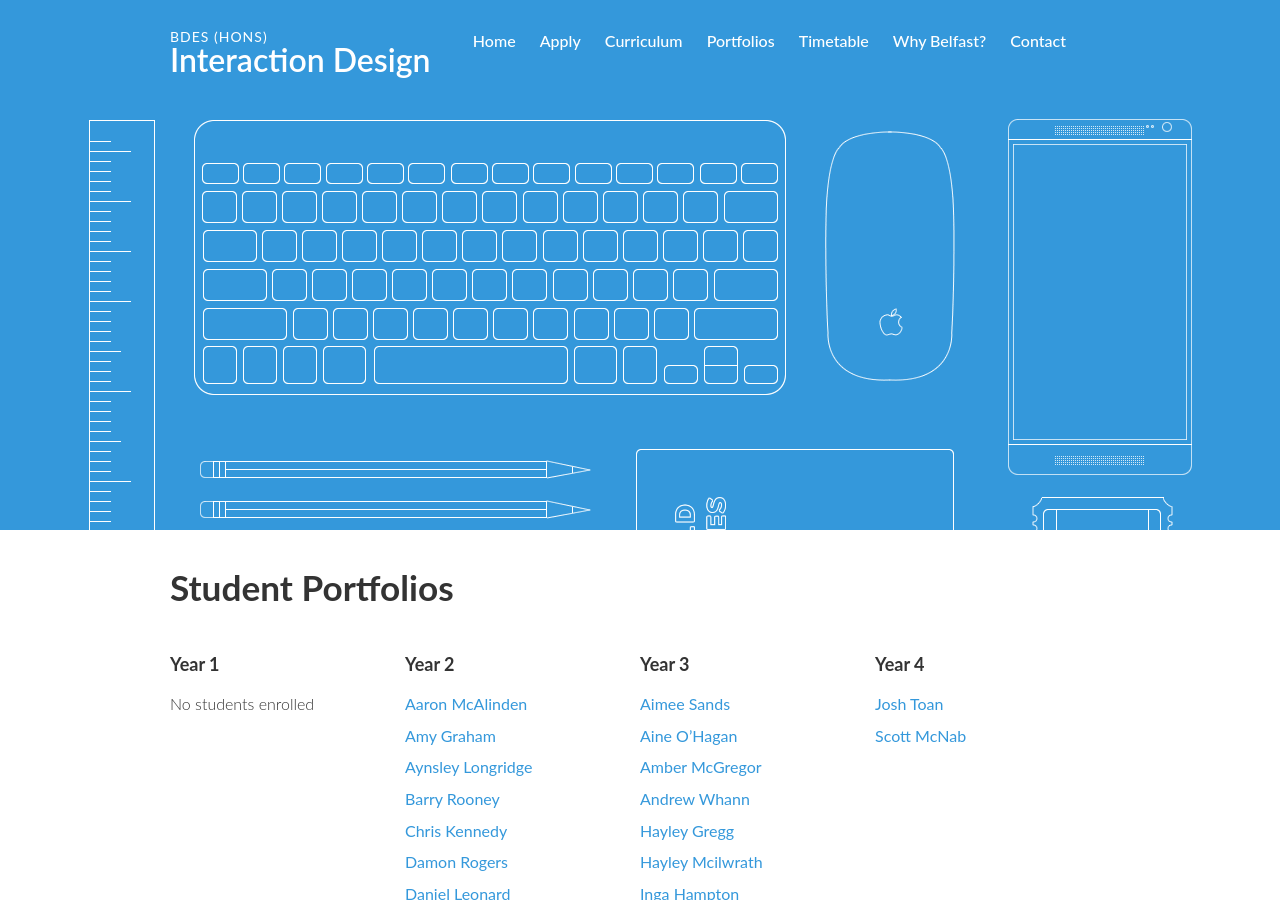
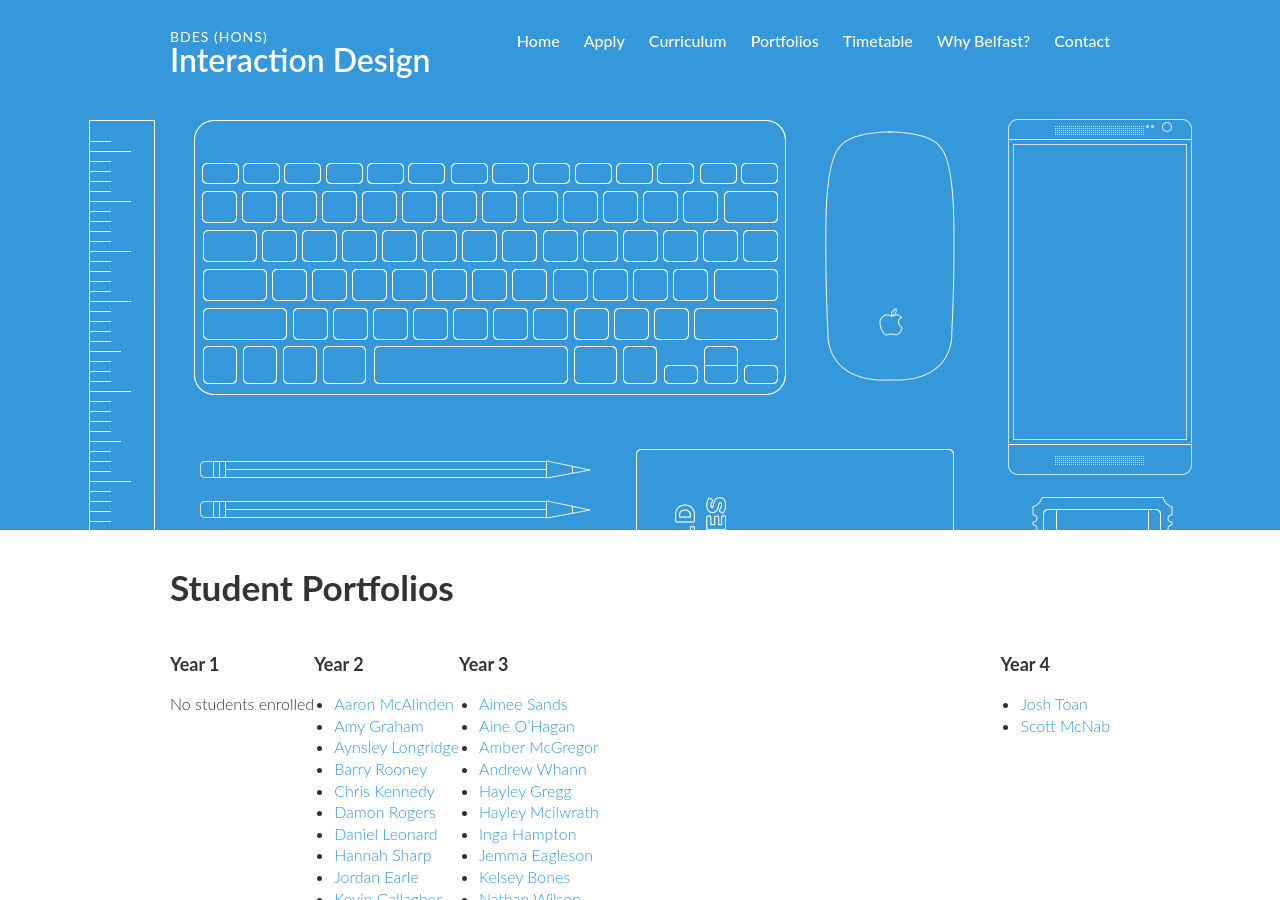
Before and after one commit to ixdbelfast/ixdbelfast.github.io, a Jekyll site: the page built from portfolios.html, in a window 1280 px wide and 900 px high. Built offline with Jekyll 4.4.1, drawn with Linux system fonts in a browser that asks for light colours.

Commit message:
Fixed navigation positioning

```diff
--- a/css/style.css
+++ b/css/style.css
@@ -112,7 +112,7 @@
   color: #333333;
   -webkit-font-smoothing: antialiased;
   background: url(../images/desk.png) center top no-repeat fixed;
-  background-color: #3498db;
+  background-color: #3498DB;
   margin-top: 660px; }
 
 a {
@@ -120,7 +120,7 @@
   -moz-transition: all 150ms ease-in-out;
   transition: all 150ms ease-in-out;
   text-decoration: none;
-  color: #3498db; }
+  color: #3498DB; }
   a:hover {
     opacity: 0.75; }
 
@@ -200,14 +200,16 @@
 ------------------------------------------------------------------------------------------------------------------------------------------ */
 header {
   padding: 30px 0 10px;
+  height: 100px;
   position: fixed;
   top: 0;
   z-index: 999;
   width: 100%;
-  background-color: #3498db; }
+  background-color: #3498DB; }
   header h1 {
     width: 30%;
-    float: left; }
+    float: left;
+    position: absolute; }
   header a {
     color: white; }
   header nav {
@@ -286,6 +288,9 @@
       margin-left: 0; }
   .module:nth-child(odd) {
     padding-left: 15px; }
+    @media only screen and (max-width: 980px) {
+      .module:nth-child(odd) {
+        padding-left: 0; } }
   .module:nth-child(even) {
     clear: left;
     padding-right: 15px; }
@@ -382,11 +387,6 @@
 
 /* TIMETABLE
 ------------------------------------------------------------------------------------------------------------------------------------------ */
-h2.year {
-   padding-top: 30px;
-   border-top: 2px solid #ccc;
-}
-
 p.date {
   float: right;
   clear: both;
@@ -461,11 +461,11 @@
   /* 14/16 */
   font-weight: 800;
   background-color: transparent;
-  color: #3498db;
-  border: 1px solid #3498db; }
+  color: #3498DB;
+  border: 1px solid #3498DB; }
   .button:hover {
     color: white;
-    background-color: #3498db;
+    background-color: #3498DB;
     opacity: 1; }
 
 /* STAFF
@@ -477,7 +477,7 @@
     list-style-type: none;
     text-align: center;
     margin-bottom: 20px;
-    width: 33%;
+    width: 33.33333%;
     float: left;
     margin-left: 0; }
     .staff li img {
@@ -535,10 +535,9 @@
   visibility: hidden; }
 
 @media only screen and (max-width: 980px) {
-  header nav {
-    width: 65%; }
   header h1 {
-    width: 35%; }
+    width: 35%;
+    position: relative; }
 
   .container {
     width: 90%; } }
@@ -576,7 +575,7 @@
     display: block;
     height: 100px; }
     header li, header ul {
-      background: #3498db; }
+      background: #3498DB; }
     header .nav-collapse {
       margin-bottom: 30px; }
 
@@ -595,41 +594,9 @@
 @media only screen and (min-width: 700px) and (max-height: 600px) {
   body {
     margin-top: 440px; } }
-
-/* PORTFOLIO PAGE
-------------------------------------------------------------------------------------------------------------------------------------------- */
-
-
-
-.portfolio ul {
-  position: relative;
-  margin: 0 0 30px;
-  padding: 0;
-  list-style-type: none; }
-
- .portfolio li {
-    font-weight: 400;
-    display: block;
-    margin: 10px 0; }
-
-  .portfolio  a {
-    text-decoration: none;}
-
-.year-one {
-  width: 25%; }
-
-.year-two {
-  width: 25%; }
-
-.year-three {
-  width: 25%; }
-
-.year-four {
-  width: 25%; }
-
 /* RESPONSIVE NAV
 ------------------------------------------------------------------------------------------------------------------------------------------ */
-@media screen and (max-width: 860px) {
+@media screen and (max-width: 980px) {
   .nav-collapse {
     width: 95%; }
 
@@ -667,7 +634,7 @@
     right: 0; }
 
   .nav-toggle {
-    -webkit-tap-highlight-color: rgba(0, 0, 0, 0);
+    -webkit-tap-highlight-color: transparent;
     -webkit-touch-callout: none;
     -webkit-user-select: none;
     -moz-user-select: none;
@@ -688,13 +655,8 @@
     width: 1.5em;
     height: 0.225em;
     background: white;
-    box-shadow: 0 0.60em 0 0 white, 0 1.2em 0 0 white; }
-
-  /* .year-one, .year-two, .year-three, .year-four {
-       width: 100%; } } */
-
-
-@media screen and (min-width: 860px) {
+    box-shadow: 0 0.60em 0 0 white, 0 1.2em 0 0 white; } }
+@media screen and (min-width: 980px) {
   .js .nav-collapse {
     position: relative; }
 
@@ -703,17 +665,3 @@
 
   .nav-toggle {
     display: none; } }
-
-/*   CONTROLLING COLUMNS IN /PORTFOLIO/ FOR TABLET AND SMARTPHONE ------------------------------------------------------------------------------------------------------------------------------------------ */
-
-@media (max-width: 52em) {
-
-    .year-one, .year-two, .year-three, .year-four {
-       width: 50%; }
-    }
-
-@media (max-width: 30em) {
-
-    .year-one, .year-two, .year-three, .year-four {
-       width: 100%; }
-    }
--- a/scss/layout.scss
+++ b/scss/layout.scss
@@ -138,6 +138,7 @@
 
 header {
 	padding: 30px 0 10px;
+	height: 100px;
 	// margin-bottom: 60px;
 	position: fixed;
 	top: 0;
@@ -148,6 +149,7 @@
 	h1 {
 		width: 30%;
 		float: left;
+		position: absolute;
 		}
 
 	a {
@@ -259,6 +261,7 @@
 
 	&:nth-child(odd) {
 		padding-left: 15px;
+		@media only screen and (max-width:980px) {padding-left: 0;}
 		}
 
 	&:nth-child(even) {
@@ -575,7 +578,7 @@
 		text-align: center;
 		margin-bottom: 20px;
 //		width: 33.3333%;
-        width: 50%;
+        width: 33.33333%;
 		float: left;
 		margin-left: 0;
 
--- a/scss/responsive-nav.scss
+++ b/scss/responsive-nav.scss
@@ -1,7 +1,7 @@
 /* RESPONSIVE NAV
 ------------------------------------------------------------------------------------------------------------------------------------------ */
 
-@media screen and (max-width:860px) {
+@media screen and (max-width:980px) {
 
 .nav-collapse {
   width: 95%;
@@ -81,7 +81,7 @@
 
 }
 
-@media screen and (min-width: 860px) {
+@media screen and (min-width: 980px) {
 
 .js .nav-collapse {
   position: relative;
--- a/scss/responsive.scss
+++ b/scss/responsive.scss
@@ -2,12 +2,9 @@
 
 header {
 
-	nav {
-		width: 65%;
-		}
-
 	h1 {
 		width: 35%;
+		position: relative;
 		}
 	}
 
```
